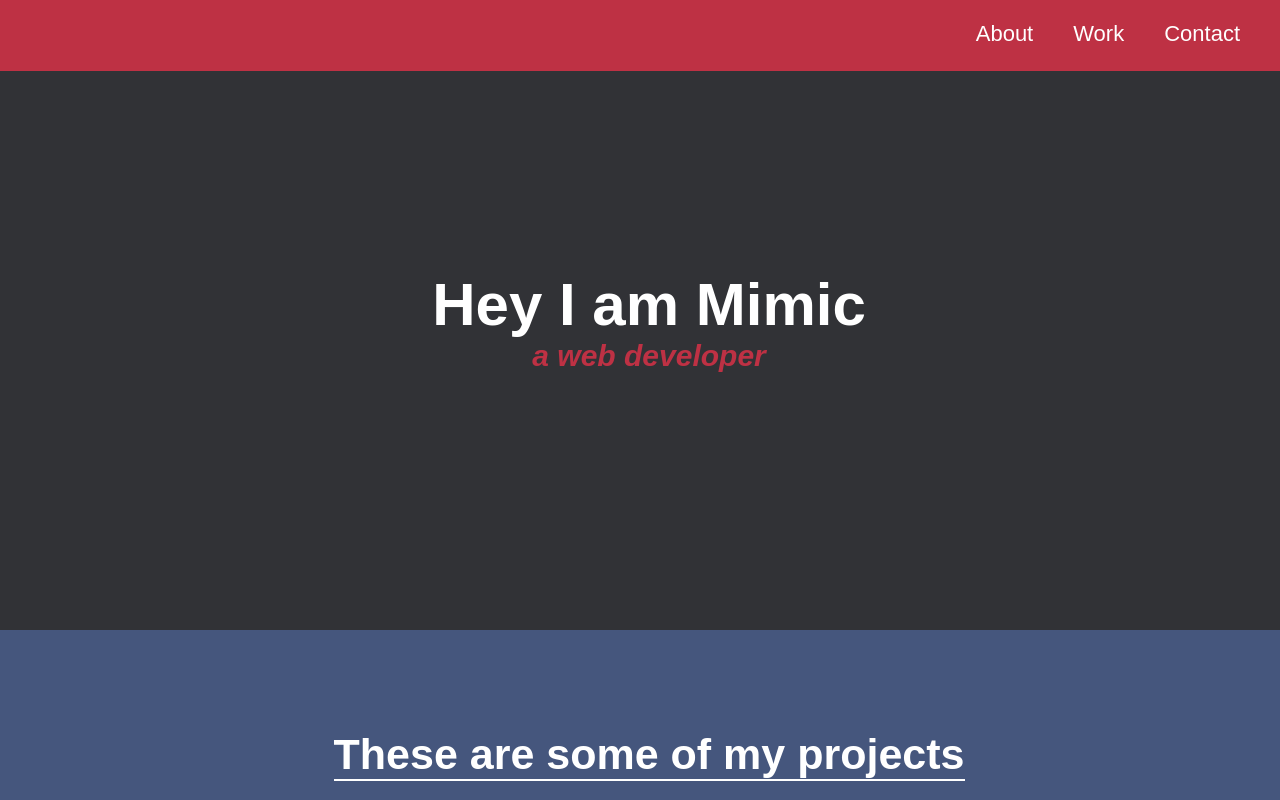
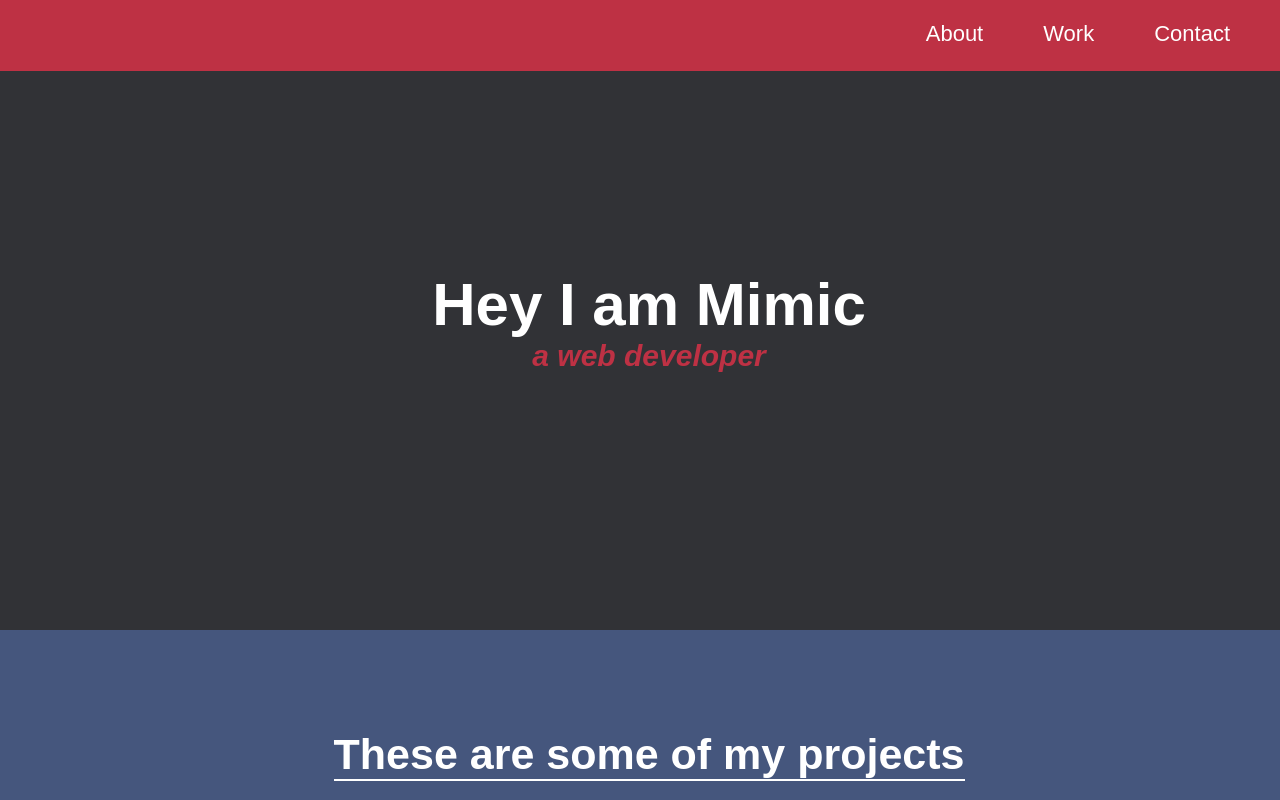
Before and after one commit to mvfasatresor/Personal-Portfolio-Webpage, a plain HTML site: page index.html in a window 1280 px wide. Shown: the top 800 px of the page. Drawn offline with Linux system fonts and the light colour scheme.

Commit message:
removed unecessary span

```diff
--- a/index.html
+++ b/index.html
@@ -11,9 +11,9 @@
   <!-- Navbar -->
   <nav id="navbar">
 
-      <span><a href="#welcome-section">About</a></span>
-      <span><a href="#projects">Work</a></span>
-      <span><a href="#contact">Contact</a></span>
+      <a href="#welcome-section">About</a>
+      <a href="#projects">Work</a>
+      <a href="#contact">Contact</a>
 
   </nav>
 
--- a/styles.css
+++ b/styles.css
@@ -24,13 +24,17 @@ height: 70.7782px;
 line-height: 30.8px;
 top: 0;
 border-bottom: transparent 2px solid;
+
 }
 
-#navbar span{
-    padding: 0 20px;
+
+#navbar a{
+    color: white;
+    padding:0 30px 0 30px;
 }
-#navbar span a{
-    color: white;
+#navbar a:hover{
+    background-color: #44567c;
+    padding:22px 30px 22px 30px;
 }
 
 
@@ -108,7 +112,9 @@ button{
     border: none;
     font-size: 23px;
     padding:10px 20px;
-
+}
+button:hover{
+    background-color: #be3144;
 }
 
 
@@ -148,6 +154,9 @@ button{
     padding-right: 10px;
 
 }
+#profile-link:hover{
+
+}
 
 
 
@@ -163,6 +172,3 @@ footer{
     font-size: 19px;
     gap: 100px;
 }
-footer p{
-    /* padding:0 30px; */
-}
```
